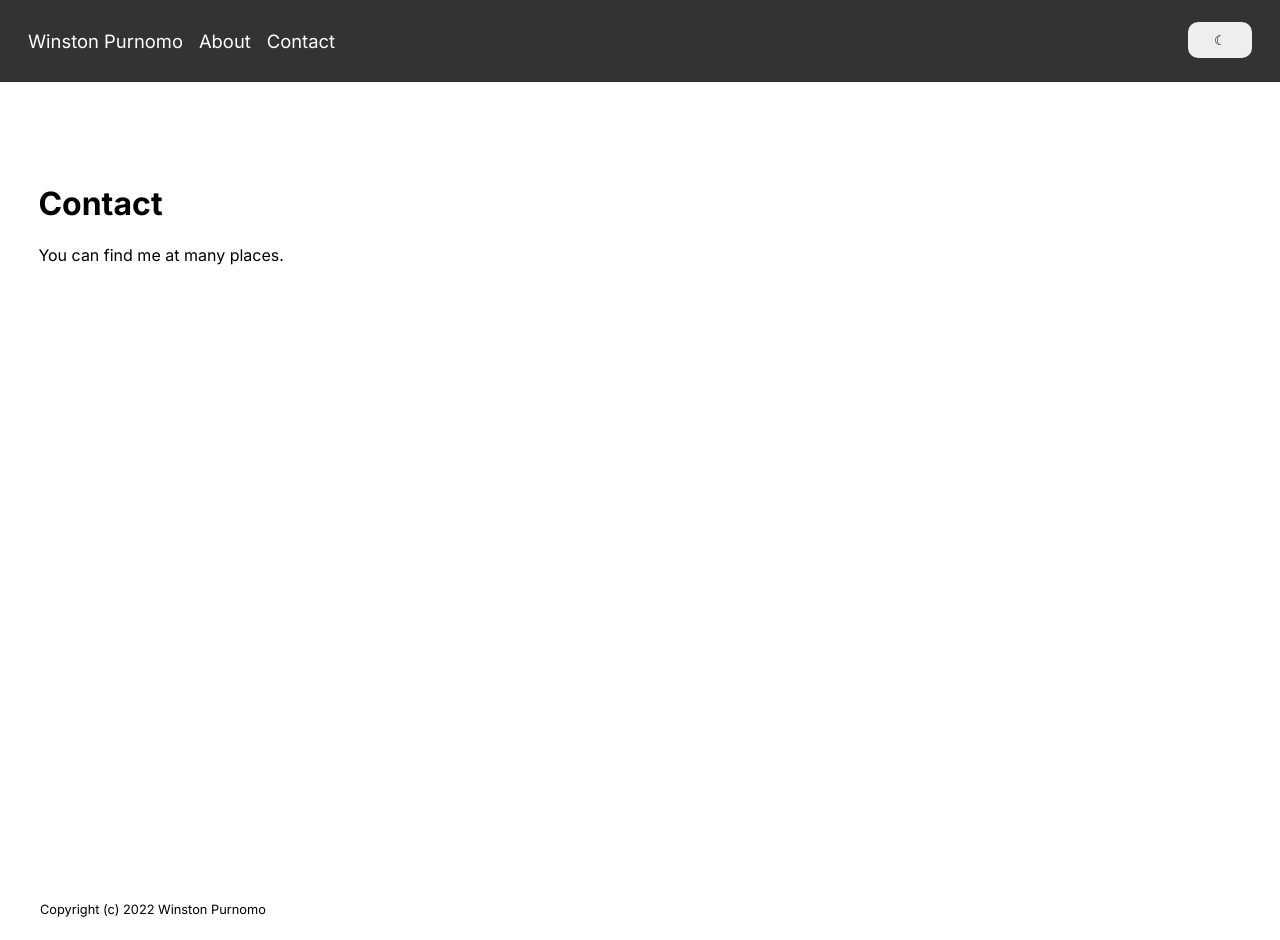
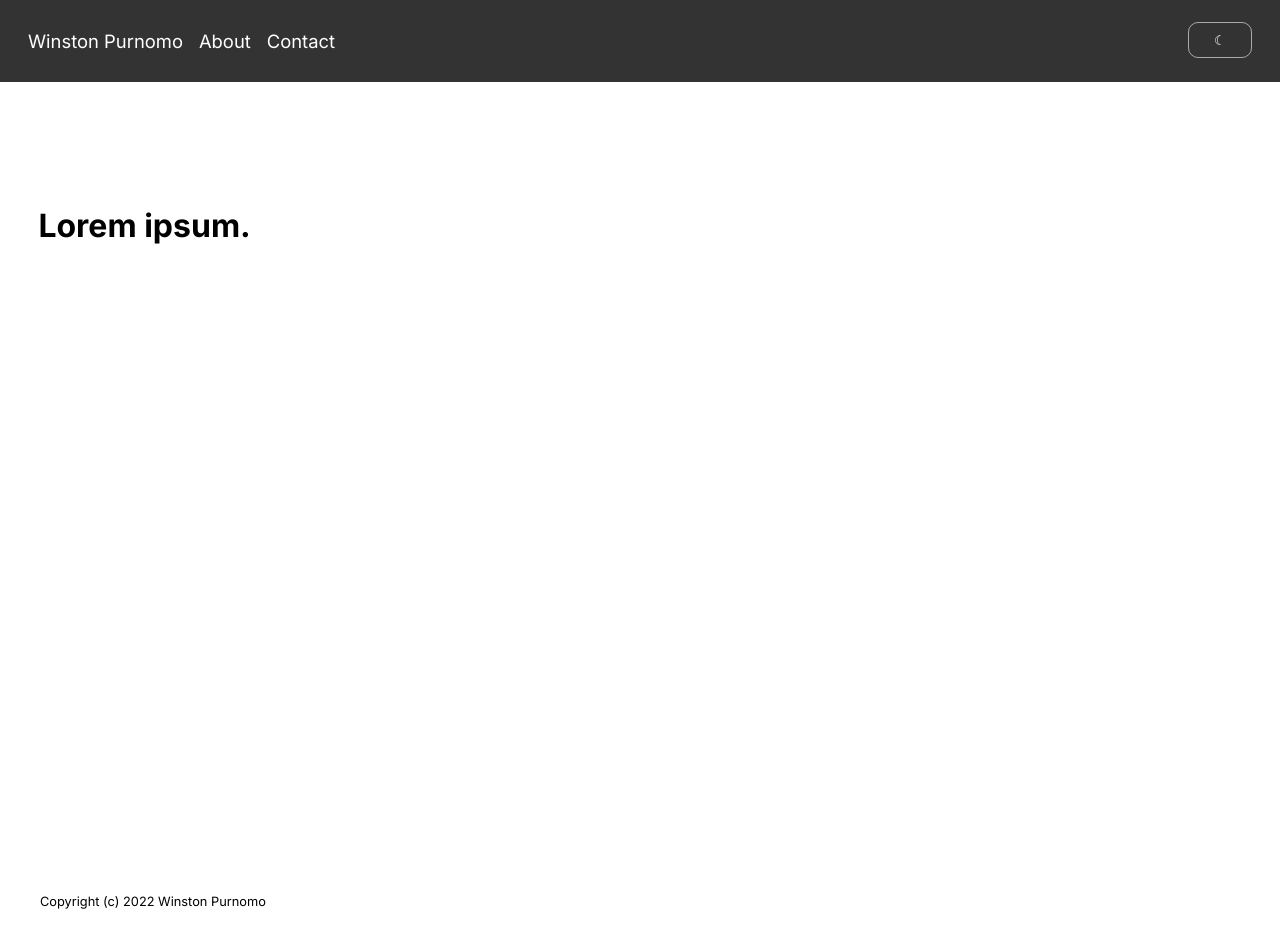
Before and after one commit to winstonpurnomo/autobiography, a PHP site: page /pages/contact.html in a window 1280 px wide; the page is wider, and only the part inside the window is pictured. Run offline with PHP 8.4, Linux system fonts and the light colour scheme.

Commit message:
fixed scrolling inconsistency, redesigned buttons, recolored dark mode, added dark mode link color fix, possibly allow cookies to work on heroku?

```diff
--- a/app.js
+++ b/app.js
@@ -9,21 +9,24 @@ var navBar = `
 </div>
 </nav>`;
 
+var footer = `<footer>Copyright (c) 2022 Winston Purnomo</footer>`;
+
 /** Set the dark mode to on, and save a cookie to remember preferences across pages. */
 function darkMode() {
     var element = document.body;
     element.classList.toggle("toggle-mode");
     const cookieValue = document.cookie.split('; ').find(row => row.startsWith('darkMode=')).split('=')[1];
     if (cookieValue === 'false') {
-        document.cookie = 'darkMode=true;path="/"';
+        document.cookie = 'darkMode=true;path="/";sameSite = "none"';
     } else {
-        document.cookie = 'darkMode=false;path="/"';
+        document.cookie = 'darkMode=false;path="/";sameSite = "none"';
     }
 }
 
 /** Check if dark mode is toggled on, and restore setting if enabled. */
 function loadHeaderAndDarkMode() {
     document.getElementById('nav').insertAdjacentHTML('afterbegin', navBar);
+    document.getElementById('footer-wrap').insertAdjacentHTML('afterbegin', footer);
     var element = document.body;
     const cookieValue = document.cookie.split('; ').find(row => row.startsWith('darkMode=')).split('=')[1];
     if (cookieValue === 'true') {
--- a/main.css
+++ b/main.css
@@ -12,17 +12,22 @@ body {
     font-family: "Inter", sans-serif;
     font-size: var(--text);
     margin: 0vw;
-    width: 100%;
+    width: 100vw;
 }
 
 .toggle-mode {
-    background-color: #000;
+    background-color: #222;
     color: #fff;
 }
 
+.toggle-mode #content a {
+    color: #00ffff;
+}
+
 #content {
+    overflow: hidden;
     margin: 8vw calc(var(--text-small) * 3);
-    min-height: calc(100vh - (var(--nav-text) + 64px) - calc(var(--text-small) * 8));
+    min-height: calc(100vh - (var(--nav-text) + 72px) - calc(var(--text-small) * 8));
 }
 
 /* -- NAVBAR -- */
@@ -44,10 +49,11 @@ button {
     min-height: 36px;
     /* Margin to enforce distance between buttons */
     margin: 2px 8px;
-    background-color: #eee;
+    background: rgba(255, 255, 255, 0.0);
     /* Rounded effect */
-    border: none;
+    border: 1px solid #aaa;
     border-radius: 10px;
+    color: #fff;
 }
 
 /* Ensure the nav content does not write to edge. */
@@ -103,9 +109,13 @@ nav .icon {
 }
 
 /* Footer */
+#footer-wrap {
+    margin: 0px 40px;
+}
+
 footer {
     height: calc(var(--text-small) * 3);
     width: 100%;
-    padding: 0px 40px;
+    margin: 0px;
     font-size: var(--text-small);
 }
--- a/pages/about.html
+++ b/pages/about.html
@@ -49,6 +49,6 @@
             <li></li>
         </ul>
     </div>
-    <footer>Copyright (c) 2022 Winston Purnomo</footer>
+    <div id="footer-wrap"></div>
 </body>
 </html>
--- a/pages/contact.html
+++ b/pages/contact.html
@@ -14,9 +14,8 @@
     <script src="/app.js"></script>
     <div id="nav"></div>
     <div id="content">
-        <h1>Contact</h1>
-        <p>You can find me at many places.</p>
+        <h1>Lorem ipsum.</h1>
     </div>
-    <footer>Copyright (c) 2022 Winston Purnomo</footer>
+    <div id="footer-wrap"></div>
 </body>
 </html>
--- a/pages/index.html
+++ b/pages/index.html
@@ -16,6 +16,6 @@
     <div id="content">
         <h1>Lorem ipsum.</h1>
     </div>
-    <footer>Copyright (c) 2022 Winston Purnomo</footer>
+    <div id="footer-wrap"></div>
 </body>
 </html>
```
